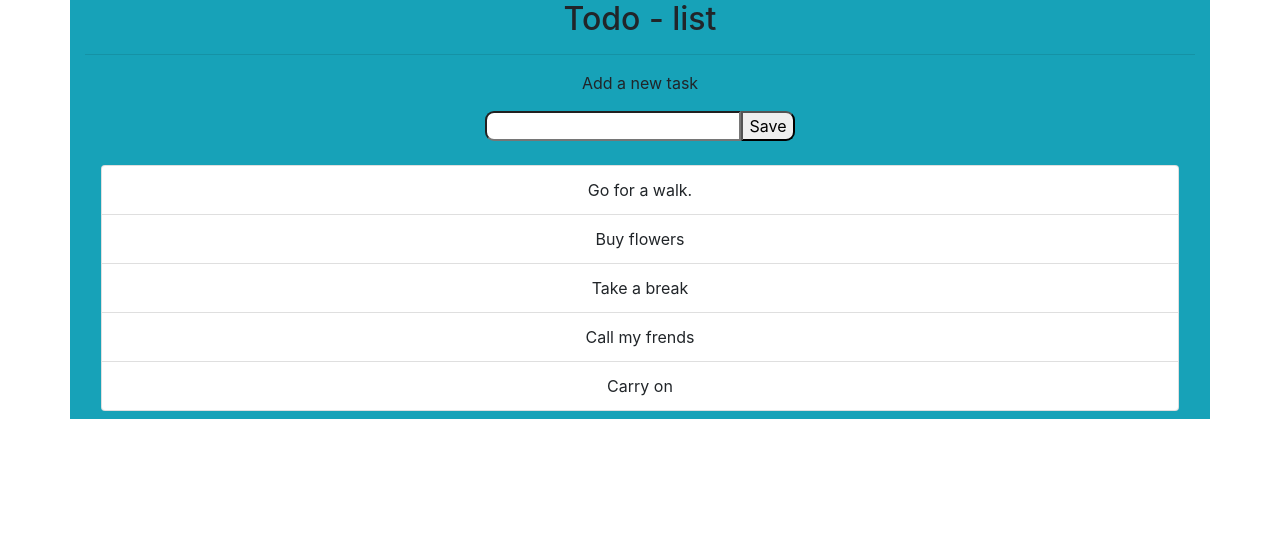
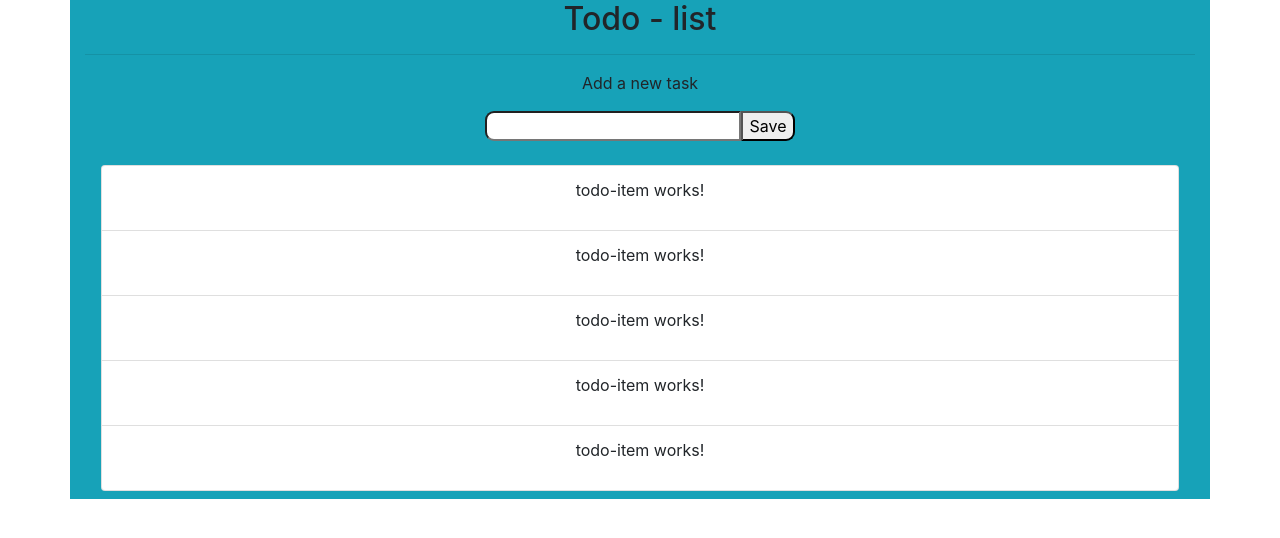
Before and after one commit to kennycallado/angular-todo, an Angular app: page / in a window 1280 px wide. Shown: the top 538 px of the page. Built offline with nearby package versions, Linux system fonts and the light colour scheme.

Commit message:
# Commit - 6 - Agregado componente todo-item   - Encargado de mostrar los item   - Recibe input de parent

```diff
--- a/src/app/app.component.html
+++ b/src/app/app.component.html
@@ -7,7 +7,7 @@
   <ul class="list-group pb-2">
     <li class="list-group-item mx-3"
       *ngFor="let todoItem of todoList">
-      {{todoItem.title}}
+    <app-todo-item [item]="todoItem"></app-todo-item>
     </li>
   </ul>
 </div>
--- a/src/app/app.module.ts
+++ b/src/app/app.module.ts
@@ -3,13 +3,15 @@ import { BrowserModule } from '@angular/platform-browser';
 
 import { AppComponent } from './app.component';
 import { InputButtonUnitComponent } from './input-button-unit/input-button-unit.component';
+import { TodoItemComponent } from './todo-item/todo-item.component';
 
 // El module no es el controler, solo da lógica a angular sobre el componente.
 
 @NgModule({
   declarations: [
     AppComponent,
-    InputButtonUnitComponent
+    InputButtonUnitComponent,
+    TodoItemComponent
   ],
   imports: [
     BrowserModule
--- /dev/null
+++ b/src/app/todo-item/todo-item.component.html
@@ -0,0 +1 @@
+<p>todo-item works!</p>
--- /dev/null
+++ b/src/app/todo-item/todo-item.component.ts
@@ -0,0 +1,16 @@
+import { Component, Input, OnInit } from '@angular/core';
+
+@Component({
+  selector: 'app-todo-item',
+  templateUrl: './todo-item.component.html',
+  styleUrls: ['./todo-item.component.css']
+})
+export class TodoItemComponent implements OnInit {
+@Input() item: any;
+
+  constructor() { }
+
+  ngOnInit(): void {
+  }
+
+}
```
Also changed, not shown: src/app/todo-item/todo-item.component.css (added), 1 other file (tests, documents, lock files or other folders).
